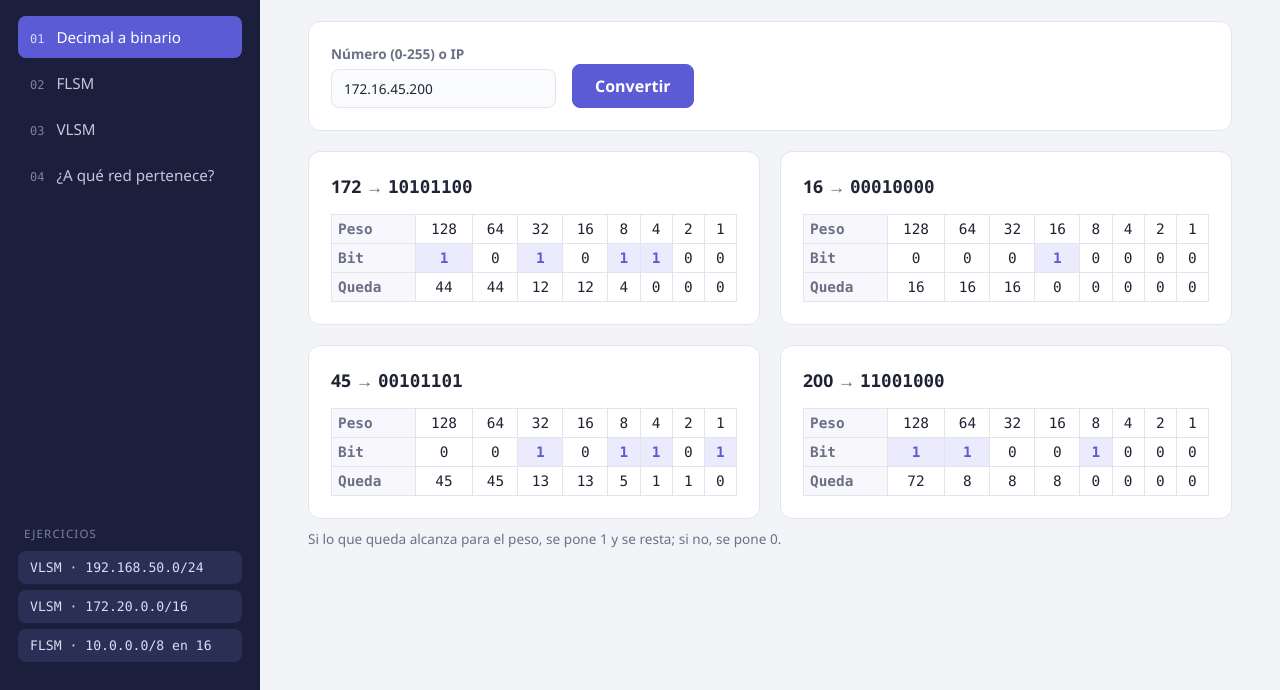
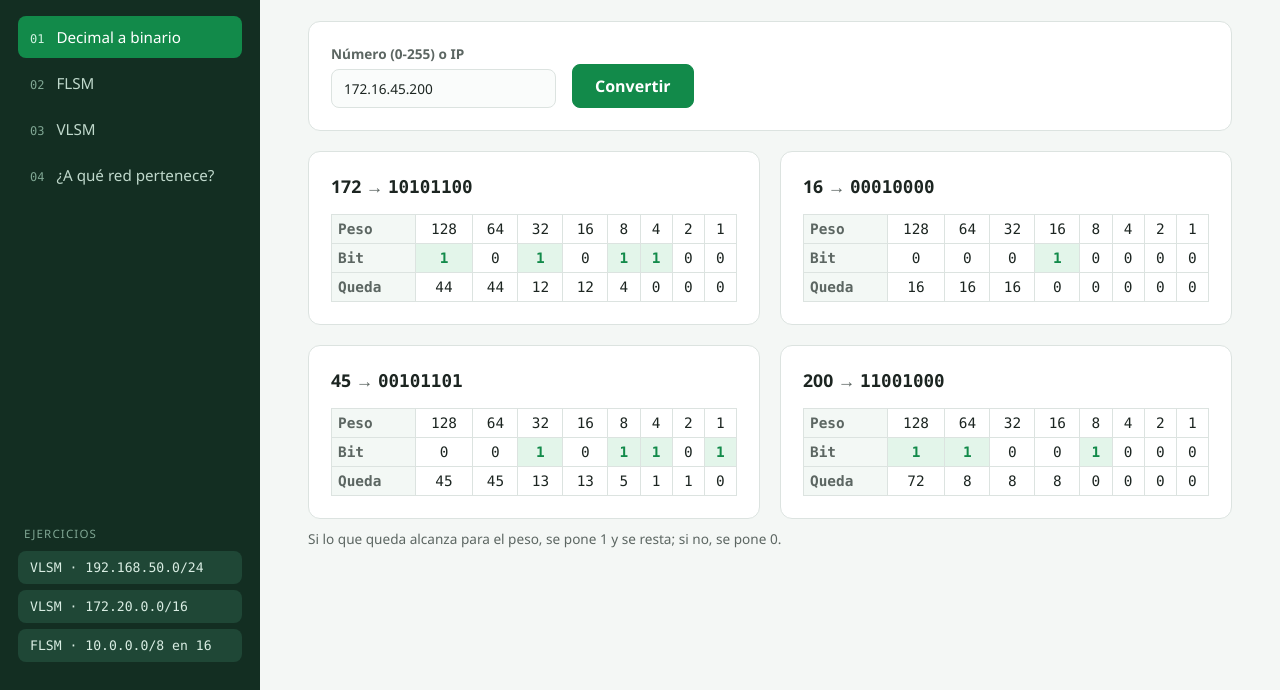
Before and after one commit to Joshuachik/5IV8_Leonar_Serrano_Johan_Joshua, a plain HTML site: page LSD/Segundoparcial/Subneteo-v2/Subneteo/index.html in a window 1280 px wide. Shown: the part 110-800 px from the top of the page. Drawn offline with Linux system fonts and the light colour scheme.

Commit message:
arreglo en el css

```diff
--- a/LSD/Segundoparcial/Subneteo-v2/Subneteo/css/estilos.css
+++ b/LSD/Segundoparcial/Subneteo-v2/Subneteo/css/estilos.css
@@ -1,18 +1,18 @@
 /* estilos.css - Calculadora de subneteo */
 
 :root {
-    --fondo: #f3f4f8;
+    --fondo: #f4f7f5;
     --panel: #ffffff;
-    --lateral: #1b1f3b;
-    --lateral-claro: #2a2f55;
-    --texto: #1f2333;
-    --gris: #6b7085;
-    --linea: #e3e5ee;
-    --principal: #5b5bd6;
-    --principal-claro: #ecebfd;
-    --red: #5b5bd6;
-    --host: #e0861f;
-    --peligro: #c62f3d;
+    --lateral: #132e22;
+    --lateral-claro: #1f4736;
+    --texto: #1c2521;
+    --gris: #5c6662;
+    --linea: #dce3e0;
+    --principal: #128a4a;
+    --principal-claro: #e3f5ea;
+    --red: #1b6ec2;
+    --host: #b8621b;
+    --peligro: #c93b3b;
     --mono: Consolas, "Cascadia Mono", "Courier New", monospace;
 }
 
@@ -27,7 +27,7 @@ body {
     color: var(--texto);
 }
 
-/* ---------- Estructura ---------- */
+
 
 .app {
     display: grid;
@@ -37,7 +37,7 @@ body {
 
 .lateral {
     background: var(--lateral);
-    color: #e8e9f5;
+    color: #e5f2ec;
     padding: 28px 18px;
     display: flex;
     flex-direction: column;
@@ -64,6 +64,7 @@ body {
     font-family: var(--mono);
     font-weight: 700;
     font-size: 0.9rem;
+    color: #ffffff;
 }
 
 .marca strong {
@@ -72,7 +73,7 @@ body {
 }
 
 .marca small {
-    color: #9da0c2;
+    color: #92b8a6;
     font-size: 0.8rem;
 }
 
@@ -92,7 +93,7 @@ body {
 
 .menu button {
     background: none;
-    color: #c4c6e0;
+    color: #c0d9cc;
     padding: 11px 12px;
     border-radius: 8px;
     font-size: 0.95rem;
@@ -101,7 +102,7 @@ body {
 .menu button span {
     font-family: var(--mono);
     font-size: 0.75rem;
-    color: #7c80a8;
+    color: #7fa693;
     margin-right: 8px;
 }
 
@@ -116,7 +117,7 @@ body {
 }
 
 .menu button.activo span {
-    color: #d9d9ff;
+    color: #d1f2e1;
 }
 
 .ejemplos {
@@ -131,12 +132,12 @@ body {
     font-size: 0.72rem;
     text-transform: uppercase;
     letter-spacing: 0.1em;
-    color: #7c80a8;
+    color: #7fa693;
 }
 
 .ejemplos button {
     background: var(--lateral-claro);
-    color: #dcdcf2;
+    color: #d9ede3;
     padding: 9px 12px;
     border-radius: 8px;
     font-size: 0.82rem;
@@ -144,7 +145,7 @@ body {
 }
 
 .ejemplos button:hover {
-    background: #383e6e;
+    background: #2b614b;
 }
 
 .contenido {
@@ -163,7 +164,7 @@ body {
     color: var(--gris);
 }
 
-/* ---------- Formularios ---------- */
+
 
 .formulario {
     display: flex;
@@ -193,7 +194,7 @@ select {
     padding: 9px 12px;
     border: 1px solid var(--linea);
     border-radius: 8px;
-    background: #fafbfd;
+    background: #fafcfb;
     min-width: 170px;
 }
 
@@ -230,6 +231,10 @@ button[type="submit"]:hover {
     margin-top: 4px;
 }
 
+.secundario:hover {
+    background: #d4f0df;
+}
+
 .lista-areas {
     flex-basis: 100%;
 }
@@ -262,10 +267,9 @@ button[type="submit"]:hover {
 }
 
 .quitar:hover {
-    background: #fbe9eb;
+    background: #fce8e8;
 }
 
-/* ---------- Resultados ---------- */
 
 .caja {
     background: var(--panel);
@@ -303,7 +307,7 @@ code {
 
 .cuadro {
     border-left: 3px solid var(--principal);
-    background: #f7f7fc;
+    background: #f3f8f5;
     border-radius: 0 8px 8px 0;
     padding: 10px 14px;
 }
@@ -379,7 +383,7 @@ code {
 }
 
 .restas th {
-    background: #f7f7fc;
+    background: #f3f8f5;
     color: var(--gris);
     font-weight: 600;
     text-align: left;
@@ -393,14 +397,14 @@ code {
 
 .barra {
     height: 10px;
-    background: #ececf4;
+    background: #e1ede6;
     border-radius: 99px;
     overflow: hidden;
 }
 
 .barra div {
     height: 100%;
-    background: linear-gradient(90deg, var(--principal), #8b7cf6);
+    background: linear-gradient(90deg, var(--principal), #23b56a);
 }
 
 .desliza {
@@ -415,7 +419,7 @@ table {
 
 thead th {
     text-align: left;
-    background: #f7f7fc;
+    background: #f3f8f5;
     color: var(--gris);
     font-size: 0.78rem;
     text-transform: uppercase;
@@ -431,7 +435,7 @@ tbody td {
 }
 
 tbody tr:hover td {
-    background: #fafaff;
+    background: #f7faf8;
 }
 
 td.mono {
@@ -442,12 +446,11 @@ td.mono {
     margin-top: 20px;
     padding: 14px 18px;
     border-radius: 10px;
-    background: #fbe9eb;
+    background: #fce8e8;
     color: var(--peligro);
     border-left: 4px solid var(--peligro);
 }
 
-/* ---------- Celular y tablet ---------- */
 
 @media (max-width: 860px) {
     .app {
```
